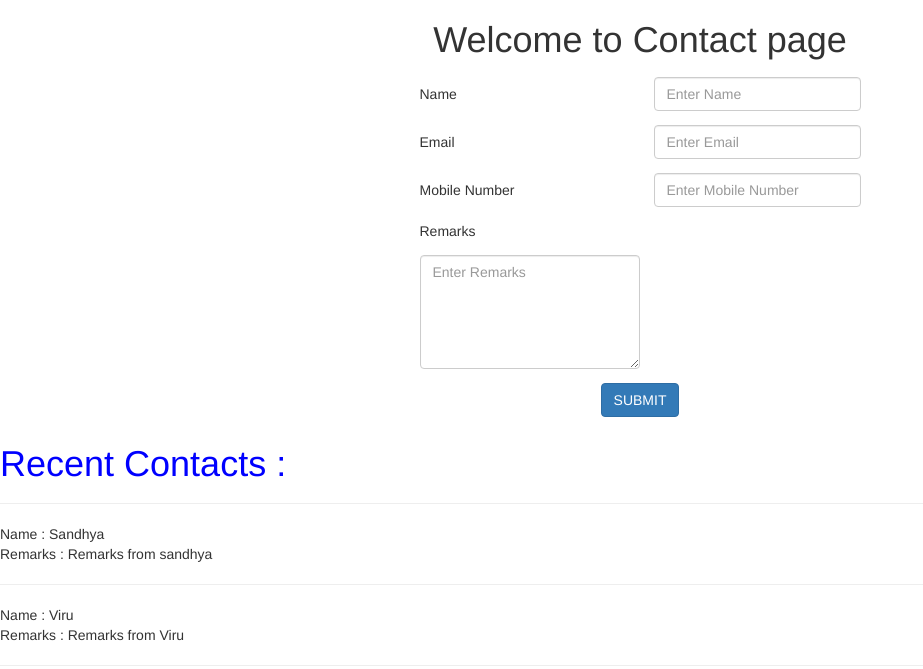
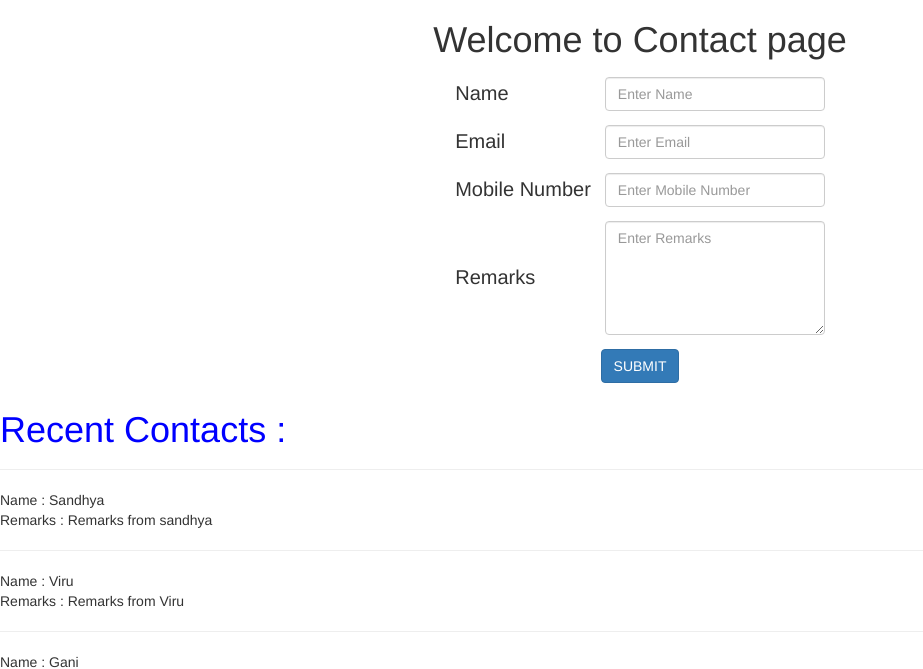
Before and after one commit to Sagarsonara2143/Django_project, a Django app: page /contact/ in a window 1280 px wide. Shown: the part 52-721 px from the top of the page, without its empty margins (0-923 px from the left). Run offline with Django 4.2, Linux system fonts and the light colour scheme; data comes from the database, SQL or seed files in the repository; both versions use the stored data as it was after the commit; some libraries are stand-ins or nearby versions.

Commit message:
09.04.2023

```diff
--- a/myapp/templates/contact.html
+++ b/myapp/templates/contact.html
@@ -20,24 +20,24 @@
 		{% csrf_token %}
 			<table>
 			<tr>
-				<td>Name</td>
+				<td style=font-size:20px>Name</td>
 				<td><input type="text" name="name" class="form-control" placeholder="Enter Name"></td>
 			</tr>
 
-				<tr>
+				<tr style=font-size:20px>
 				<td>Email</td>
 				<td><input type="text" name="email" class="form-control" placeholder="Enter Email"></td>
 			</tr>
 
 				<tr>
-				<td>Mobile Number</td>
+				<td style=font-size:20px>Mobile Number</td>
 				<td><input type="text" name="mobile" class="form-control" placeholder="Enter Mobile Number"></td>
 			</tr>
 
 				<tr>
-				<td>Remarks</td>
+				<td style=font-size:20px>Remarks</td>
+				<td><textarea rows="5" cols="22" name="remarks" class="form-control" placeholder="Enter Remarks"></textarea></td>
 			</tr>
-				<td><textarea rows="5" cols="22" name="remarks" class="form-control" placeholder="Enter Remarks"></textarea></td>
 
 			<tr>
 				<td colspan="2" align="center">
```
Also changed, not shown: db.sqlite3.
